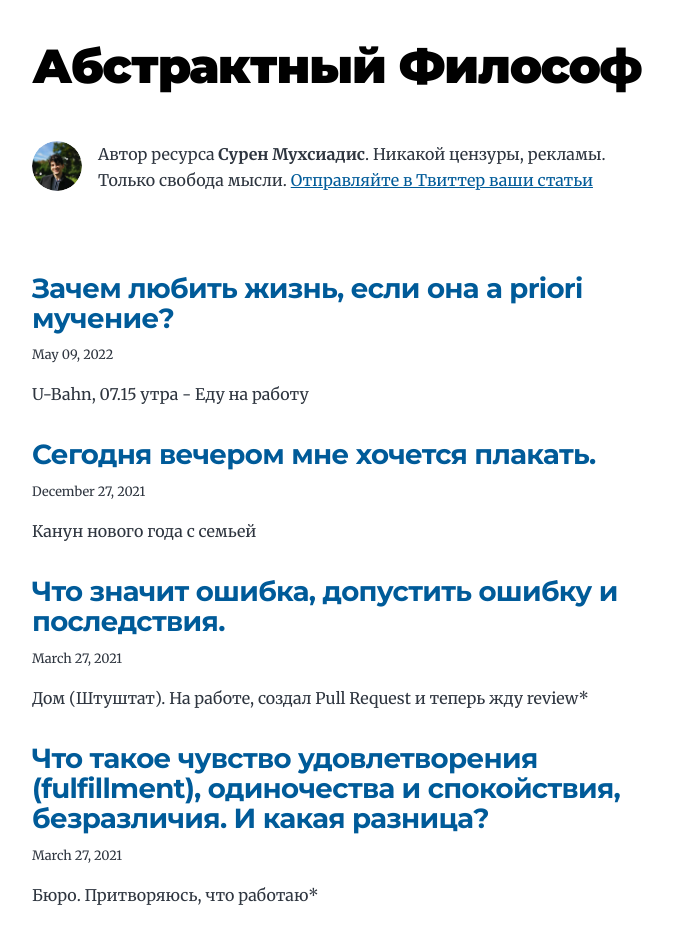
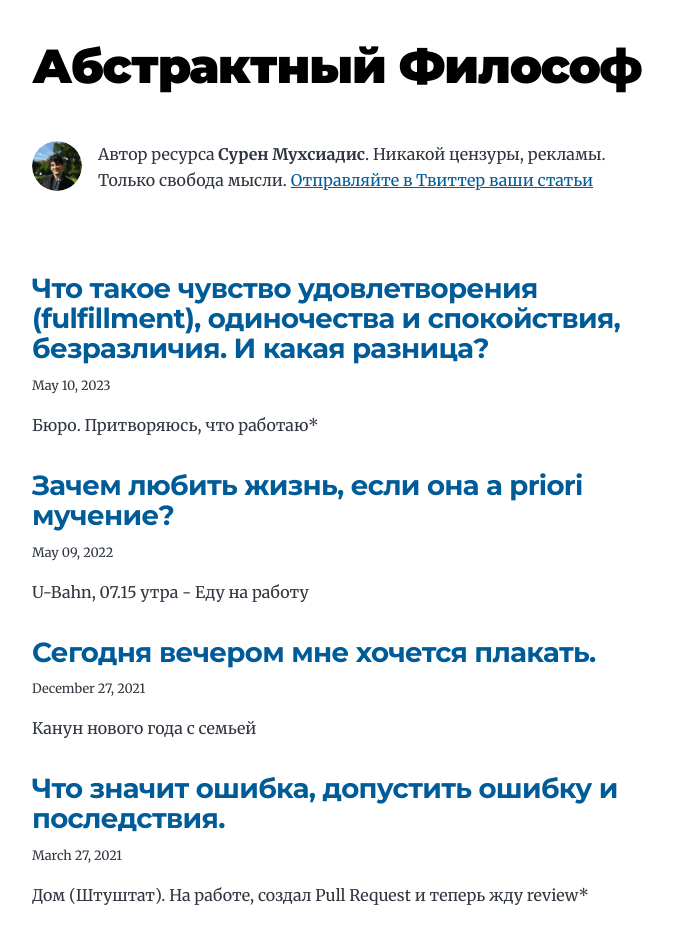
Before and after one commit to QTtrash/af-blog, a Gatsby site: page / in a window 1280 px wide. Shown: the top 935 px of the page, without its empty margins (292-965 px from the left). Built offline with nearby package versions, Linux system fonts and the light colour scheme; Gatsby itself is replaced by a stand-in of ours.

Commit message:
adjust date

```diff
--- a/content/blog/what-is-loneliness-tranquility-etc/index.md
+++ b/content/blog/what-is-loneliness-tranquility-etc/index.md
@@ -1,6 +1,6 @@
 ---
 title: Что такое чувство удовлетворения (fulfillment), одиночества и спокойствия, безразличия. И какая разница?
-date: "2021-03-27"
+date: "2023-05-10"
 description: "Бюро. Притворяюсь, что работаю*"
 ---
 
```
